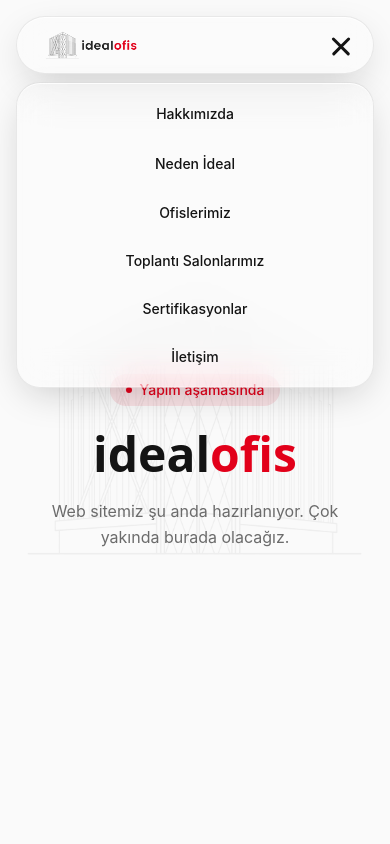
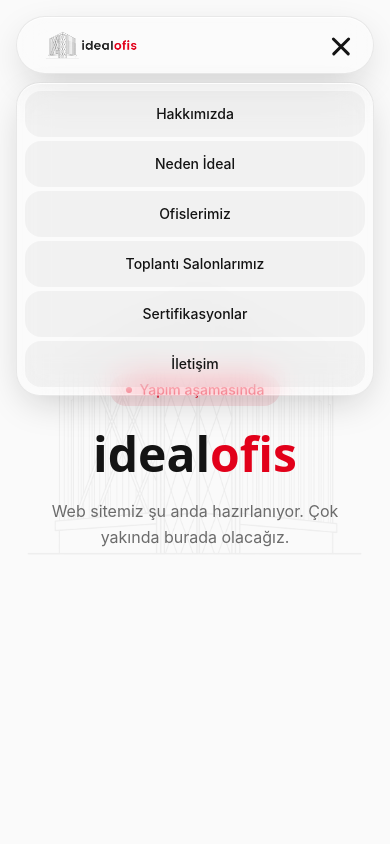
Before and after one commit to JackTR99/idealofis-website, a React (Vite) app: page / in a window 390 px wide. Both pictures are taken after a click on the button "Menü". Shown: the top 844 px of the page. Built offline with nearby package versions, Linux system fonts and the light colour scheme.

Commit message:
Mobil menü: gri buton zemini tüm öğelerde (ilk 2 + diğer 4 tutarlı)
Co-Authored-By: Claude Opus 4.8 <noreply@anthropic.com>

```diff
--- a/src/components/FloatingNav.tsx
+++ b/src/components/FloatingNav.tsx
@@ -102,8 +102,8 @@ export default function FloatingNav() {
                     animate={{
                       width: '100%',
                       height: 46,
-                      backgroundColor: 'rgba(20,20,20,0)',
-                      borderRadius: 14,
+                      backgroundColor: 'rgba(20,20,20,0.04)',
+                      borderRadius: 16,
                       transition: { duration: 0.42, ease: 'easeOut', delay: 0.18 + i * 0.16 },
                     }}
                     exit={{
@@ -137,7 +137,7 @@ export default function FloatingNav() {
                     to={p.path}
                     onClick={() => setOpen(false)}
                     className={({ isActive }) =>
-                      `block rounded-2xl px-4 py-3 text-center text-sm font-medium transition-colors hover:bg-[rgba(20,20,20,0.05)] ${
+                      `flex h-[46px] items-center justify-center rounded-2xl bg-[rgba(20,20,20,0.04)] px-4 text-sm font-medium transition-colors hover:bg-[rgba(20,20,20,0.08)] ${
                         isActive ? 'text-brand' : 'text-ink'
                       }`
                     }
```
